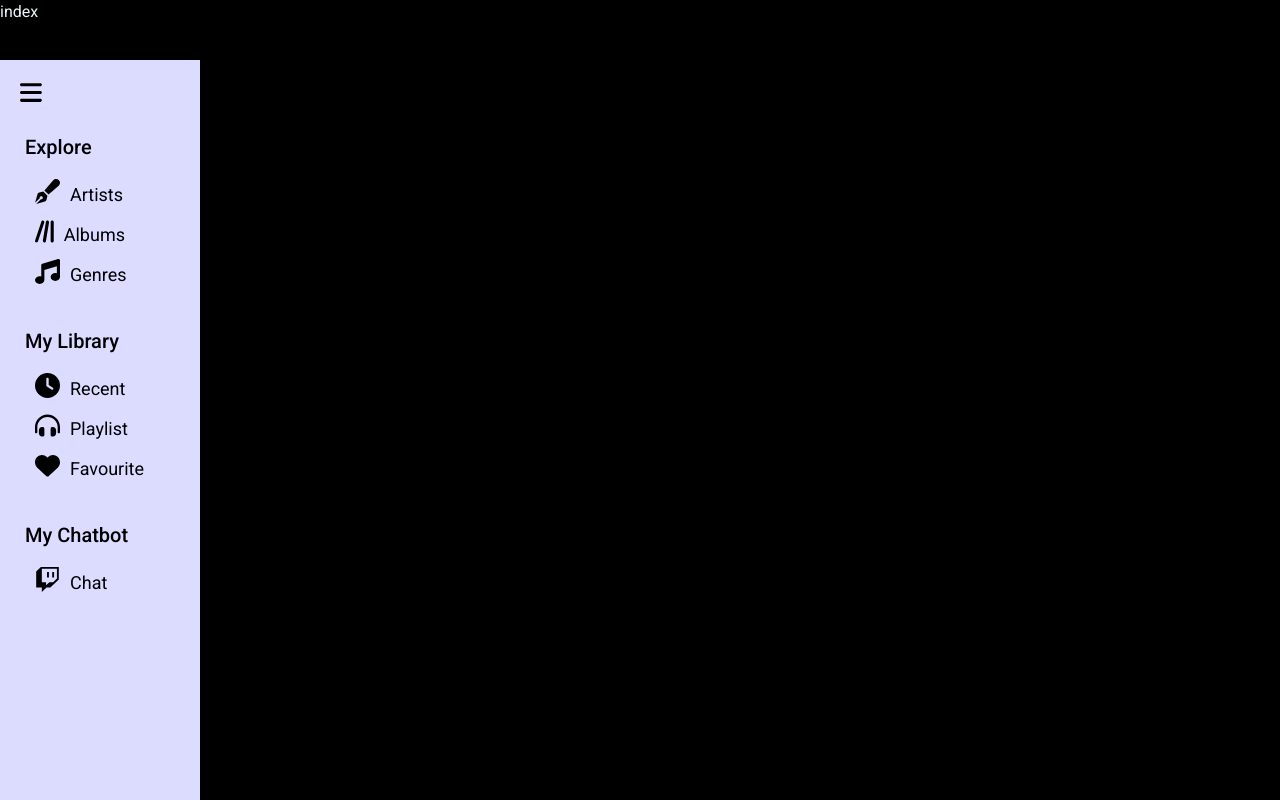
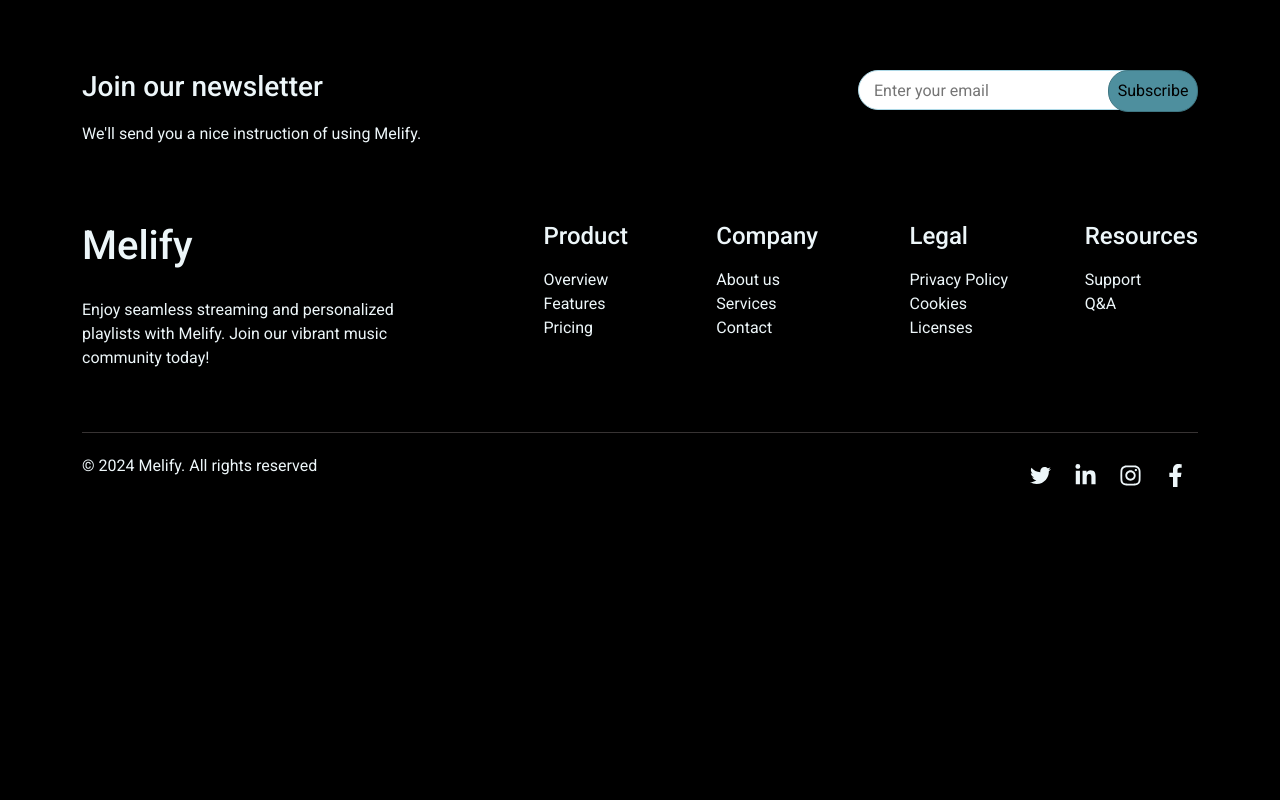
Before and after one commit to SWE1dePauwMusic/music_app, a React (Vite) app in the folder frontend/: page /contact in a window 1280 px wide. Built offline with nearby package versions, Linux system fonts and the light colour scheme.

Commit message:
Create footer

```diff
--- a/frontend/package.json
+++ b/frontend/package.json
@@ -17,7 +17,9 @@
     "@fortawesome/react-fontawesome": "^0.2.2",
     "bootstrap": "^5.3.3",
     "react": "^18.3.1",
+    "react-bootstrap": "^2.10.4",
     "react-dom": "^18.3.1",
+    "react-icons": "^5.2.1",
     "react-router-dom": "^6.25.1"
   },
   "devDependencies": {
--- a/frontend/src/App.jsx
+++ b/frontend/src/App.jsx
@@ -7,6 +7,7 @@ import Recent from './components/Recent';
 import Playlist from './components/Playlist';
 import Favorite from './components/Favorite';
 import Chat from './pages/Chat';
+import Footer from './components/Footer';
 function App() {
   return (
     <Router>
@@ -18,13 +19,14 @@ function App() {
             <Route path='/services' element={<Services />} />
             <Route path='/contact' element={<Contact />} />
           </Routes> */}
-        <Sidebar />
+        {/* <Sidebar />
           <Routes>
             <Route path='/recent' element={ <Recent />} />
             <Route path='/about' element={<Playlist />} />
             <Route path='/services' element={<Favorite />} />
             <Route path='/contact' element={<Chat />} />
-          </Routes>
+          </Routes> */}
+          <Footer />
       </div>
     </Router>
   )
--- /dev/null
+++ b/frontend/src/components/Footer/index.css
@@ -0,0 +1,61 @@
+.footer-container {
+    padding: 50px;
+}
+
+.letter-container {
+    padding: 20px 0 20px 0;
+}
+
+.email {
+    width: 300px;
+    height: 40px;
+    padding-left: 15px;
+    border-radius: 20px;
+    border: 1px solid lightblue;
+}
+
+h1, p, h4 {
+    padding: 10px 0 10px 0;
+}
+
+ul {
+    list-style-type: none;
+}
+
+.infor-section {
+    display: flex;
+    justify-content: flex-end;
+}
+
+.subscribe-container {
+    display: flex;
+    justify-content: flex-end;
+}
+.sub-btn {
+    width: 90px;
+    height: 42px;
+    border-radius: 20px;
+    margin-left: -50px;
+    border: 1px solid rgb(63, 118, 130);
+    background-color: rgb(78, 143, 158);
+}
+
+.infor-container {
+    padding: 20px 0 20px 0;
+}
+
+.divider {
+    border-top: 1px solid rgb(218, 204, 204);
+    padding-bottom: 5px;
+}
+
+.media-container {
+    display: flex;
+    justify-content: flex-end;
+}
+
+.icon {
+    font-size: 25px;
+    padding: 0 2px 2px 2px;
+    margin: 10px;
+}
--- /dev/null
+++ b/frontend/src/components/Footer/index.jsx
@@ -0,0 +1,86 @@
+import React from "react";
+import Container from "react-bootstrap/Container";
+import Row from "react-bootstrap/Row";
+import Col from "react-bootstrap/Col";
+import { FaInstagram } from "react-icons/fa";
+import { FaTwitter } from "react-icons/fa";
+import { FaLinkedinIn } from "react-icons/fa";
+import { FaFacebookF } from "react-icons/fa";
+import "./index.css";
+
+const Footer = () => {
+  return (
+    <div className="footer-container">
+      <Container>
+        <Row className="letter-container">
+          <Col>
+            <h3>Join our newsletter</h3>
+            <p>We'll send you a nice instruction of using Melify.</p>
+          </Col>
+          <Col></Col>
+          <Col className="subscribe-container">
+            <input
+              type="emai"
+              placeholder="Enter your email"
+              className="email"
+            ></input>
+            <button className="sub-btn">Subscribe</button>
+          </Col>
+        </Row>
+        <Row className="infor-container">
+          <Col className="product-container" sm={4}>
+            <h1>Melify</h1>
+            <p>
+              Enjoy seamless streaming and personalized playlists with Melify.
+              Join our vibrant music community today!
+            </p>
+          </Col>
+          <Col className="infor-section">
+            <ul>
+            <li><h4>Product</h4></li>
+              <li>Overview</li>
+              <li>Features</li>
+              <li>Pricing</li>
+            </ul>
+          </Col>
+          <Col className="infor-section">
+            <ul>
+            <li><h4>Company</h4></li>
+              <li>About us</li>
+              <li>Services</li>
+              <li>Contact</li>
+            </ul>
+          </Col>
+          <Col className="infor-section">
+            <ul>
+            <li><h4>Legal</h4></li>
+              <li>Privacy Policy</li>
+              <li>Cookies</li>
+              <li>Licenses</li>
+            </ul>
+          </Col>
+          <Col className="infor-section">
+            <ul>
+            <li><h4>Resources</h4></li>
+              <li>Support</li>
+              <li>Q&A</li>
+            </ul>
+          </Col>
+        </Row>
+        <hr className="divider"></hr>
+        <Row>
+          <Col>&copy; 2024 Melify. All rights reserved</Col>
+          <Col></Col>
+          <Col className="media-container">
+            <FaTwitter className="icon" />
+            <FaLinkedinIn className="icon" />
+            <FaInstagram className="icon" />
+            <FaFacebookF className="icon" />
+          </Col>
+        </Row>
+      </Container>
+    </div>
+  );
+};
+
+export default Footer;
--- a/package.json
+++ b/package.json
@@ -23,6 +23,8 @@
     "@fortawesome/free-solid-svg-icons": "^6.6.0",
     "@fortawesome/react-fontawesome": "^0.2.2",
     "react": "^18.3.1",
-    "react-dom": "^18.3.1"
+    "react-bootstrap": "^2.10.4",
+    "react-dom": "^18.3.1",
+    "react-icons": "^5.2.1"
   }
 }
```
Also changed, not shown: 2 other files (tests, documents, lock files or other folders).
